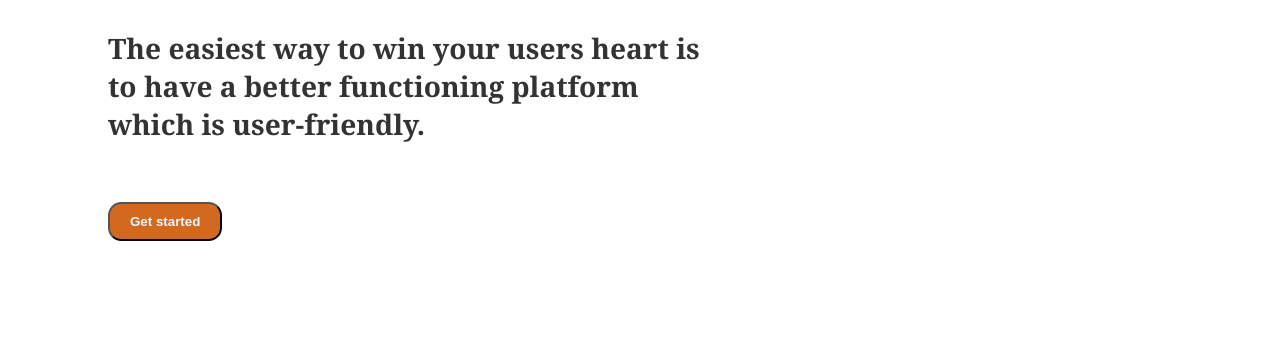
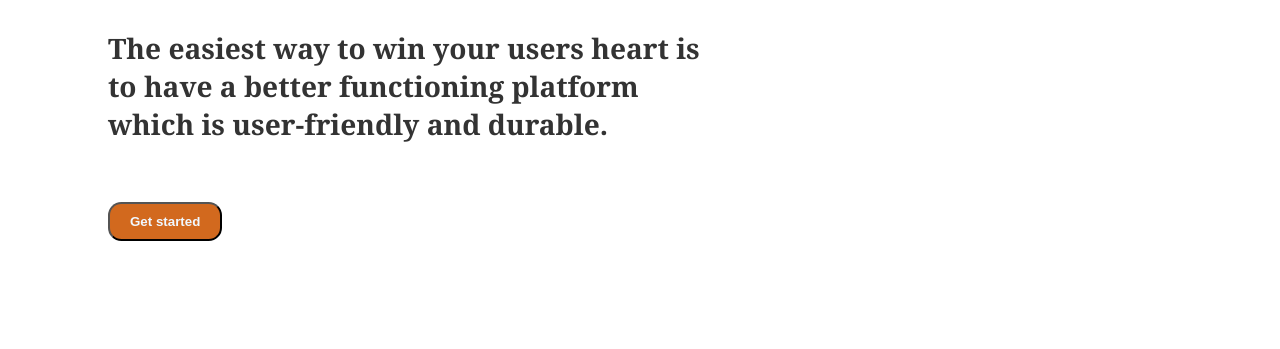
Before and after one commit to onyemo/Otech, a plain HTML site: page Tech.html in a window 1280 px wide. Shown: the part 451-800 px from the top of the page. Drawn offline with Linux system fonts and the light colour scheme.

Commit message:
new info

```diff
--- a/Tech.html
+++ b/Tech.html
@@ -30,7 +30,7 @@
                 <h3>
                     The easiest way to win your users heart is <br>
     to have a better functioning platform <br>
-    which is user-friendly.
+    which is user-friendly and durable.
                 </h3>
                 <div class="btn-wrapper">
                     <button class="btn button1">Get started</button>
```
